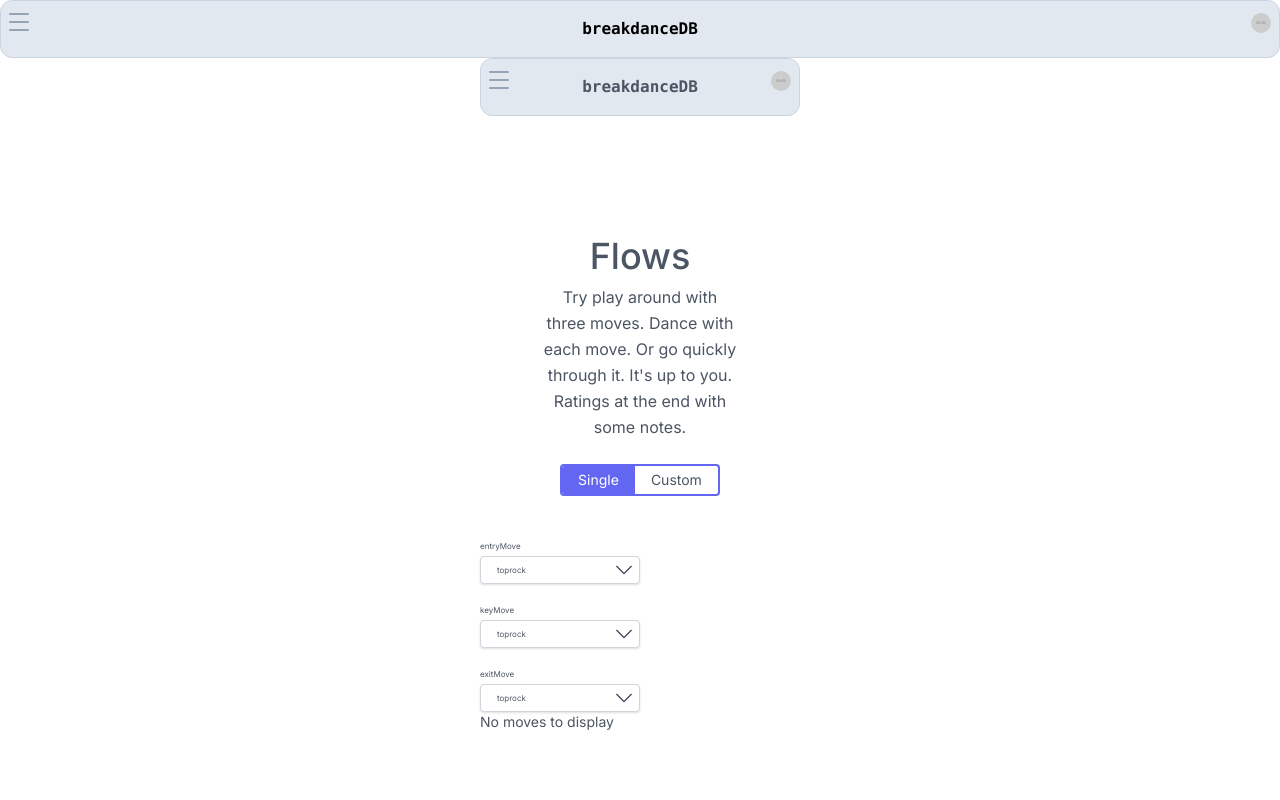
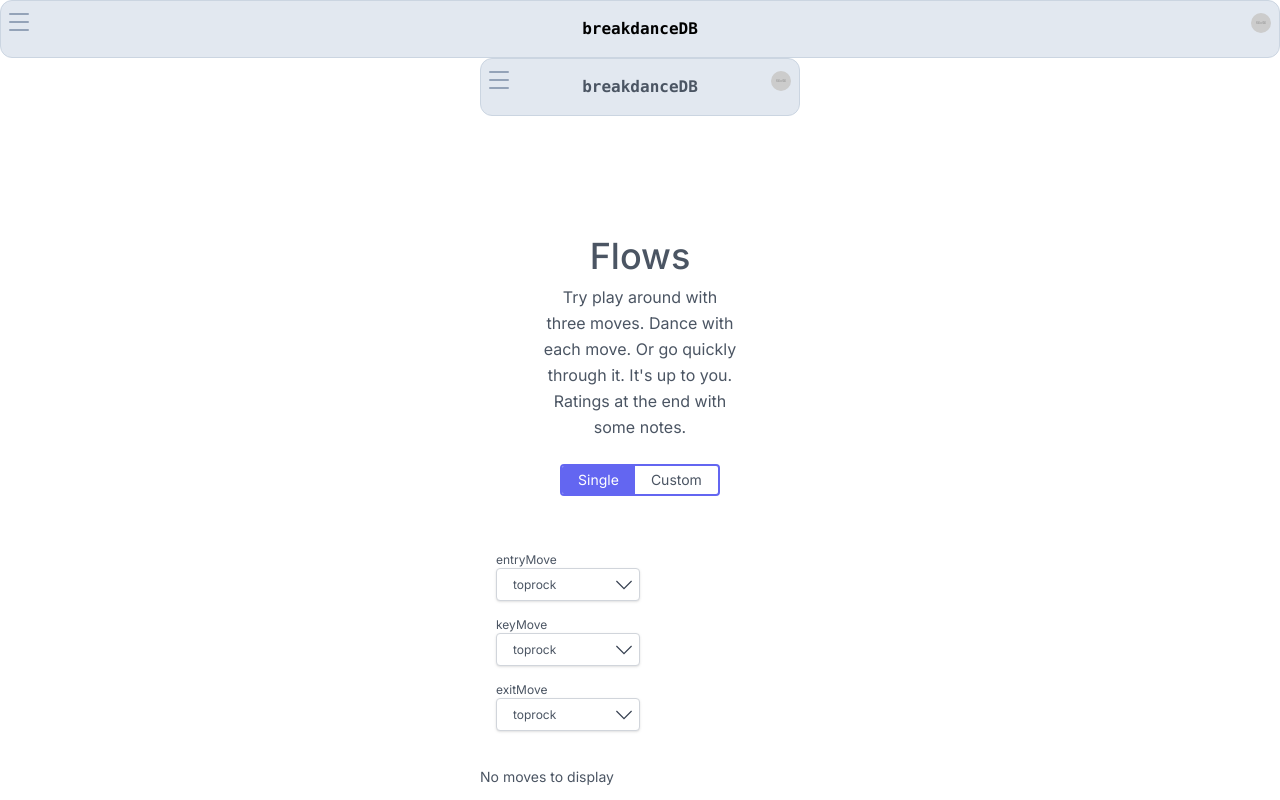
Before and after one commit to volaix/breakdancedb, a Next.js app: page /learnflows in a window 1280 px wide. Built offline with nearby package versions, Linux system fonts and the light colour scheme.

Commit message:
text that's not for ants

```diff
--- a/src/app/learnflows/page.tsx
+++ b/src/app/learnflows/page.tsx
@@ -147,7 +147,7 @@ export default function RenderFlows() {
             </div>
           </div>
           {/* //----------------------FLOW INFORMATION AREA----------------------- */}
-          <div className="flex w-full flex-col gap-4 text-[8px]">
+          <div className="mb-5 flex w-full flex-col gap-4 p-4 text-xs">
             {(
               ['entryMove', 'keyMove', 'exitMove'] as Array<
                 keyof SelectedCategoryState
```
